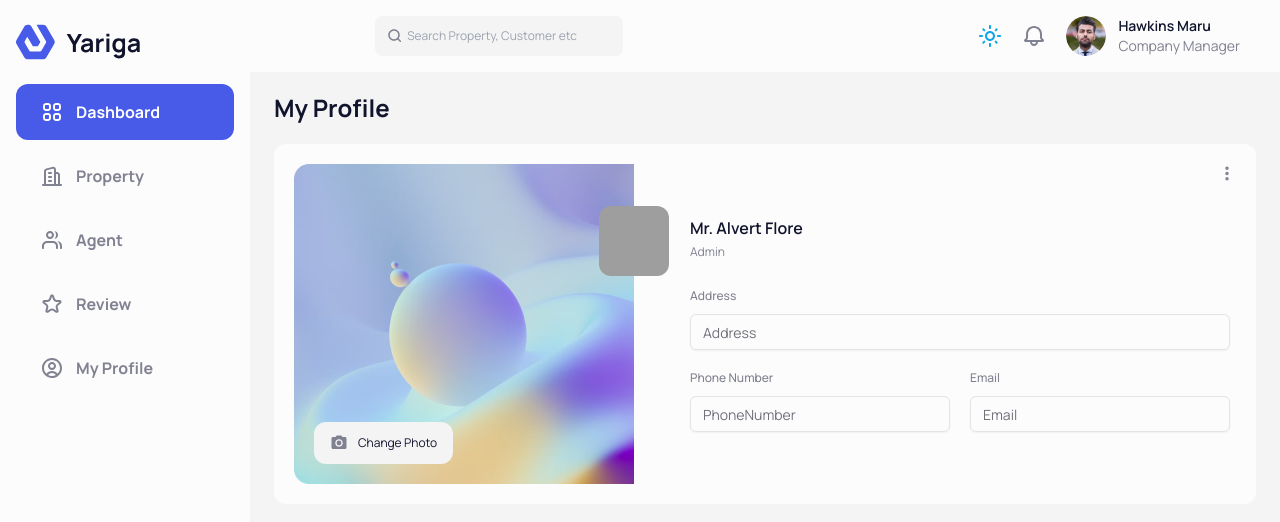
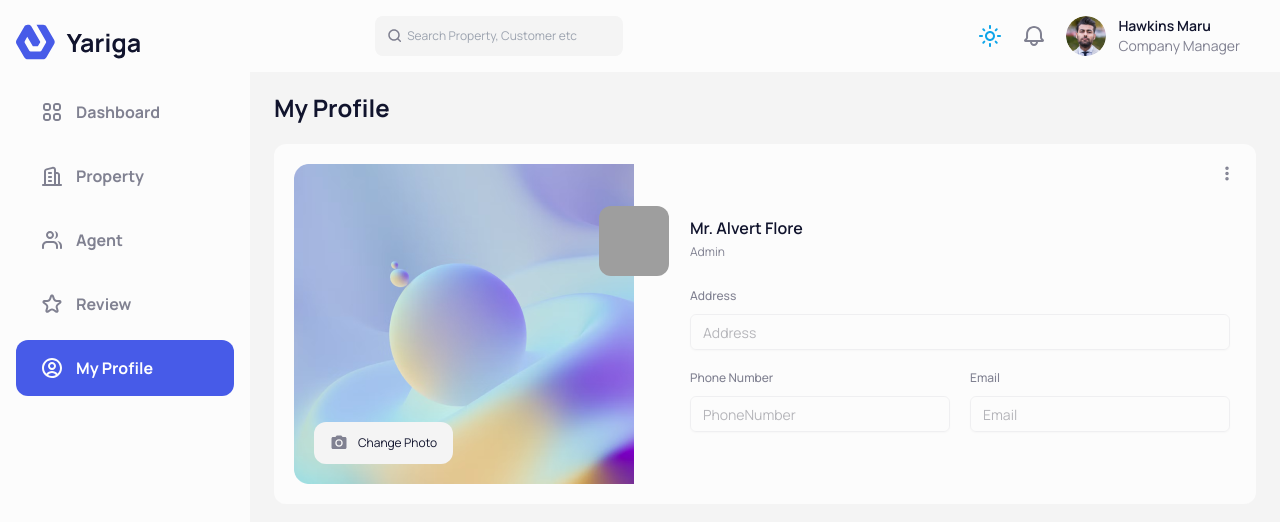
Before and after one commit to abdulrahmmann/Real-Estate-Dashboard, a Next.js app: page /Dashboard/MyProfile in a window 1280 px wide. Shown: the top 522 px of the page. Built offline with nearby package versions, Linux system fonts and the light colour scheme; grey boxes are pictures that could not be loaded.

Commit message:
fix a few issues 1.

```diff
--- a/app/Dashboard/MyProfile/page.tsx
+++ b/app/Dashboard/MyProfile/page.tsx
@@ -3,10 +3,16 @@ import React, {Fragment, useState} from 'react';
 import { MdCameraAlt } from "react-icons/md";
 import { Input } from "@/components/ui/input"
 import { Label } from "@/components/ui/label"
-import UserProfileDropdown from "@/components/UserProfileDropdown";
+import {UserProfileDropdown} from "@/components/UserProfileDropdown";
 
 const MyProfile = () => {
-    const [dropdown, setDropdown] = useState<boolean>(false);
+    const [dropdown, setDropdown] = useState(false);
+    const [isEditable, setIsEditable] = useState(false);
+
+    const handleEditProfile = () => {
+        setIsEditable(true);
+        setDropdown(false);
+    };
     return (
         <Fragment>
             <h1 className={`text-primaryTextColor font-bold text-2xl`}>My Profile</h1>
@@ -34,32 +40,35 @@ const MyProfile = () => {
                             <div className={`mt-7`}>
                                 <div className="grid w-full items-center gap-1.5 mb-5">
                                     <Label htmlFor="Address" className={`text-xs text-secondaryTextColor mb-1`}>Address</Label>
-                                    <Input type="text" id="Address" placeholder="Address" className={`text-xs`}/>
+                                    <Input type="text" id="Address" placeholder="Address" disabled={!isEditable} className={`text-xs`}/>
                                 </div>
 
                                 <div className={`grid grid-cols-1 sm:grid-cols-2 gap-5`}>
                                     <div className="grid w-full items-center gap-1.5">
                                         <Label htmlFor="PhoneNumber"
                                                className={`text-xs text-secondaryTextColor mb-1`}>Phone Number</Label>
-                                        <Input type="tel" id="PhoneNumber" placeholder="PhoneNumber" className={`text-xs`}/>
+                                        <Input type="tel" id="PhoneNumber" placeholder="PhoneNumber" disabled={!isEditable} className={`text-xs`}/>
                                     </div>
                                     <div className="grid w-full items-center gap-1.5">
                                         <Label htmlFor="Email"
                                                className={`text-xs text-secondaryTextColor mb-1`}>Email</Label>
-                                        <Input type="email" id="Email" placeholder="Email" className={`text-xs`}/>
+                                        <Input type="email" id="Email" placeholder="Email" disabled={!isEditable} className={`text-xs`}/>
                                     </div>
                                 </div>
                             </div>
                         </div>
                     </div>
 
-                    <button className={`absolute top-[34%] right-5 mt-5 md:mt-0 md:right-5 md:top-5`} onClick={() => setDropdown(!dropdown)}>
-                        <img src={'/icons/menu-dots.svg'} alt={''} className={`object-contain`} />
+                    <div
+                        className={`absolute top-[34%] right-5 mt-5 md:mt-0 md:right-5 md:top-5 cursor-pointer`}
+                        onClick={() => setDropdown(!dropdown)}
+                    >
+                        <img src={"/icons/menu-dots.svg"} alt={""} className={`object-contain`}/>
 
-                        <div className={`${dropdown? 'block': 'hidden'}`}>
-                            <UserProfileDropdown />
+                        <div className={`${dropdown ? "block" : "hidden"}`}>
+                            <UserProfileDropdown onEditProfile={handleEditProfile} />
                         </div>
-                    </button>
+                    </div>
                 </div>
             </div>
         </Fragment>
--- a/components/Sidebar.tsx
+++ b/components/Sidebar.tsx
@@ -1,11 +1,12 @@
 "use client";
 
 import React, { useState } from "react";
+import { usePathname } from "next/navigation";
 import { sidebar } from "@/data";
 import Link from "next/link";
 
 const Sidebar = () => {
-    const [itemActive, setItemActive] = useState<string>(sidebar[0].name);
+    const pathname = usePathname();
     const [itemHover, setItemHover] = useState<string | null>(null);
 
     return (
@@ -14,37 +15,35 @@ const Sidebar = () => {
                 <img src={'/Logo.svg'} alt="Logo" className="hidden md:block" />
             </div>
             <div className="flex flex-col items-start gap-2">
-                {sidebar.map((item) => (
+                {sidebar.map((item) => {
+                    const isActive = pathname === item.link;
+                    const isHovered = itemHover === item.name;
+
+                    return (
                         <Link
                             href={item.link}
                             key={item.id}
                             className={`w-full rounded-xl px-6 py-4 flex items-center gap-3 transition-all ${
-                            itemActive === item.name ? 'bg-primaryColor' : itemHover === item.name ? 'bg-primaryColor' : ''
+                                isActive ? 'bg-primaryColor' : isHovered ? 'bg-primaryColor' : 'bg-transparent'
                             }`}
-                        onClick={() => setItemActive(item.name)}
                             onMouseEnter={() => setItemHover(item.name)}
                             onMouseLeave={() => setItemHover(null)}
                         >
                             <img
-                            src={
-                                itemActive === item.name || itemHover === item.name
-                                    ? item.iconActive
-                                    : item.icon
-                            }
+                                src={isActive || isHovered ? item.iconActive : item.icon}
                                 alt="icon"
                                 className="size-6"
                             />
                             <h1
                                 className={`text-base font-bold ${
-                                itemActive === item.name || itemHover === item.name
-                                    ? 'text-white'
-                                    : 'text-secondaryTextColor'
+                                    isActive || isHovered ? 'text-white' : 'text-secondaryTextColor'
                                 }`}
                             >
                                 {item.name}
                             </h1>
                         </Link>
-                ))}
+                    );
+                })}
             </div>
         </div>
     );
--- a/components/UserProfileDropdown.tsx
+++ b/components/UserProfileDropdown.tsx
@@ -1,25 +1,31 @@
-import React from 'react';
+"use client";
+
+import React from "react";
+import { MdEdit } from "react-icons/md";
 import Link from "next/link";
-import { MdEdit } from "react-icons/md";
 
-const UserProfileDropdown = () => {
+export const UserProfileDropdown = ({ onEditProfile }: { onEditProfile: () => void }) => {
     return (
-        <div className={`w-[150px] bg-[#FCFCFC] p-2.5 rounded-xl absolute top-5 z-50 right-0 shadow-sm drop-shadow-sm`}
-        style={{boxShadow: "0px 16px 30px 0px rgba(135, 134, 134, 0.1)"}}>
+        <div
+            className={`w-[150px] bg-[#FCFCFC] p-2.5 rounded-xl absolute top-5 z-50 right-0 shadow-sm drop-shadow-sm`}
+            style={{ boxShadow: "0px 16px 30px 0px rgba(135, 134, 134, 0.1)" }}
+        >
             <div className={`flex flex-col`}>
-                <Link href={''}
-                      className={`p-2.5 flex items-center gap-2.5 hover:hover:bg-neutral-100 rounded-lg transition-all`}>
+                <button
+                    onClick={onEditProfile}
+                    className={`p-2.5 flex items-center gap-2.5 hover:bg-neutral-100 rounded-lg transition-all`}
+                >
                     <MdEdit className={`size-[18px] text-secondaryTextColor`} />
                     <h3 className={`text-sm text-secondaryTextColor font-medium`}>Edit Profile</h3>
-                </Link>
-                <Link href={''}
-                      className={`p-2.5 flex items-center gap-2.5 hover:hover:bg-neutral-100 rounded-lg transition-all`}>
-                    <img src={'/icons/settings.svg'} alt={''} className={`size-[18px]`}/>
+                </button>
+                <Link
+                    href={""}
+                    className={`p-2.5 flex items-center gap-2.5 hover:bg-neutral-100 rounded-lg transition-all`}
+                >
+                    <img src={"/icons/settings.svg"} alt={""} className={`size-[18px]`} />
                     <h3 className={`text-sm text-secondaryTextColor font-medium`}>Settings</h3>
                 </Link>
             </div>
         </div>
     );
 };
-
-export default UserProfileDropdown;
--- a/data/index.ts
+++ b/data/index.ts
@@ -5,10 +5,11 @@ import {
     PropertyListType,
     StatsCardType,
     TopAgentType,
-    PropertyListDateDetailsType, AgentsType, ReviewListType
+    PropertyListDateDetailsType, AgentsType, ReviewListType, SidebarType, PropertyReferralsType
 } from "@/data/types";
 
-export const sidebar = [
+
+export const sidebar : SidebarType[] = [
     {
         id: 1,
         name: "Dashboard",
@@ -76,7 +77,7 @@ export const statsCard: StatsCardType[] = [
     },
 ];
 
-export const propertyReferrals = [
+export const propertyReferrals: PropertyReferralsType[] = [
     {
         id: 1,
         name: "Social Media",
```
Also changed, not shown: data/types.ts (+14 -0 lines). Lines whose indentation alone changed are shown as unchanged.
